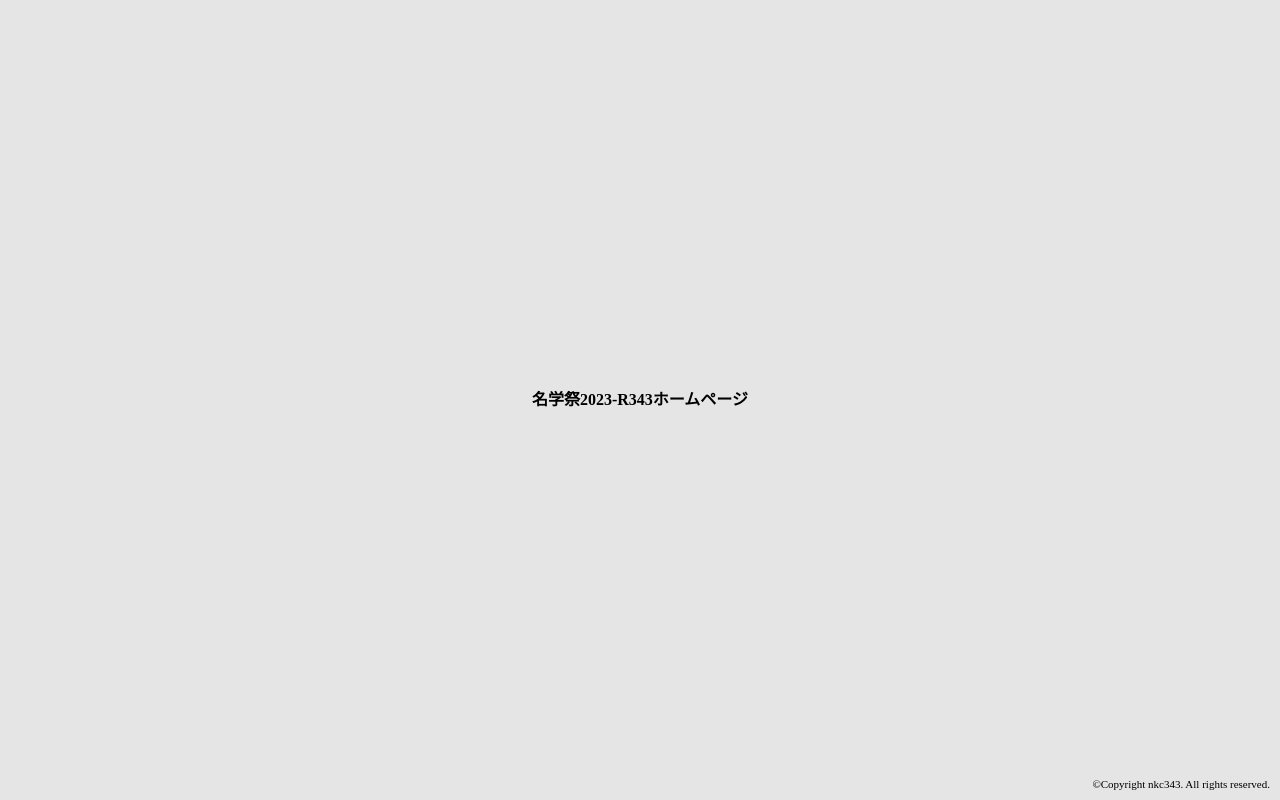
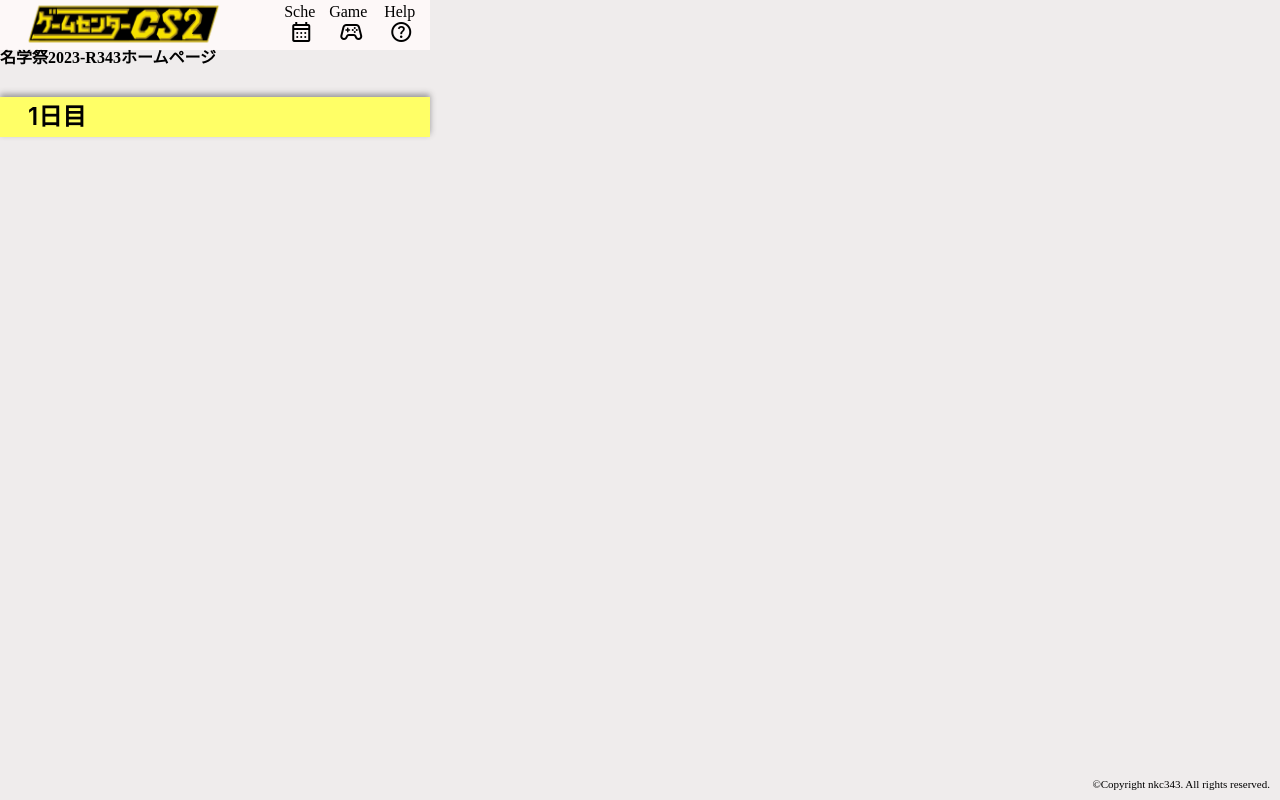
Before and after one commit to meigakusai2023/nkc343, a plain HTML site: page index.html in a window 1280 px wide. Drawn offline with nearby package versions, Linux system fonts and the light colour scheme.

Commit message:
共通部分完成

```diff
--- a/css/style.css
+++ b/css/style.css
@@ -1,15 +1,77 @@
-/* main.css */
+/* ===== サイト全体の共通スタイルを記述 ===== */
 body {
     margin: 0;
     padding: 0;
-    display: flex;
-    justify-content: center;
-    align-items: center;
-    min-height: 100vh;
-    flex-direction: column;
-    background-color: #e5e5e5;
+    background-color: #EFECEC;
+    width: 430px;
 }
 
+a {
+    text-decoration: none;
+    color: #000;
+}
+
+/* ========== ヘッダー ========== */
+header {
+    max-width: 430px;
+    height: 50px;
+    background: rgba(255, 251, 251, 0.86);
+    display: flex;
+    justify-content: space-between;
+    padding: 0 6%;
+    align-items: center;
+    position: sticky;
+    top: 0;
+}
+
+header ul {
+    display: flex;
+    position: relative;
+    left: 25px;
+}
+
+header li {
+    width: 45px;
+    margin-left: 10px;
+}
+
+.material-symbols-outlined {
+    margin-left: 5px;
+}
+
+.item-game {
+    margin-left: 0;
+}
+
+.icons-games {
+    margin-left: 10px;
+}
+
+.logo img {
+    width: 200px;
+    height: 50px;
+}
+
+/* ========== メインコンテンツ ========== */
+.title {
+    max-width: 430px;
+    height: 40px;
+    background-color: #FF6;
+    display: flex;
+    align-items: center;
+    box-shadow: 0 -3px 6px 0px rgba(50, 50, 50, 0.45);
+    margin: 31px 0 28px 0;
+}
+
+.title p {
+    font-family: Inter;
+    font-size: 24px;
+    font-style: normal;
+    font-weight: 600;
+    margin-left: 28px;
+}
+
+/* ========== フッター ========== */
 /* フッターを画面の右下に配置 */
 footer {
     position: fixed;
--- a/index.html
+++ b/index.html
@@ -7,14 +7,59 @@
     <title>名学祭2023-R343</title>
     <link rel="stylesheet" href="https://cdn.jsdelivr.net/gh/devicons/devicon@v2.15.1/devicon.min.css">
     <link rel="icon" href="">
+    <!-- stylesheet -->
     <link rel="stylesheet" href="css/reset.css">
     <link rel="stylesheet" href="css/style.css">
+    <!-- Google Icons -->
+    <link rel="stylesheet" href="https://fonts.googleapis.com/css2?family=Material+Symbols+Outlined:opsz,wght,FILL,GRAD@24,400,0,0" />
 </head>
 
 <body>
+    <!-- ここからヘッダー -->
+    <header>
+        <div class="logo">
+            <img src="./img/logo.png" alt="CS2ゲームセンター">
+        </div>
+
+        <nav>
+        <ul>
+            <li>
+                <a href="./schedule.html">
+                    Sche
+                    <span class="material-symbols-outlined">
+                        calendar_month
+                    </span>
+                </a>
+            </li>
+            <li class="item-game">
+                <a href="./games.html">
+                    Game
+                    <span class="material-symbols-outlined icons-games">
+                        stadia_controller
+                    </span>
+            </li>
+            <li>
+                <a href="./help.html">
+                    Help
+                    <span class="material-symbols-outlined">
+                        help
+                    </span>
+                </a>
+            </li>
+            </ul>
+        </nav>
+    </header>
+    <!-- ここまでヘッダー -->
+
+    <!-- ここからメイン -->
     <main>
         <h1>名学祭2023-R343ホームページ</h1>
+        <div class="title">
+            <p>1日目</p>
+        </div>
+
     </main>
+    <!-- ここまでメイン -->
 
     <footer>
         <p>&copy;Copyright nkc343. All rights reserved.</p>
```
Also changed, not shown: games.html (added), help.html (added), img/logo.png (added), schedule.html (added).
